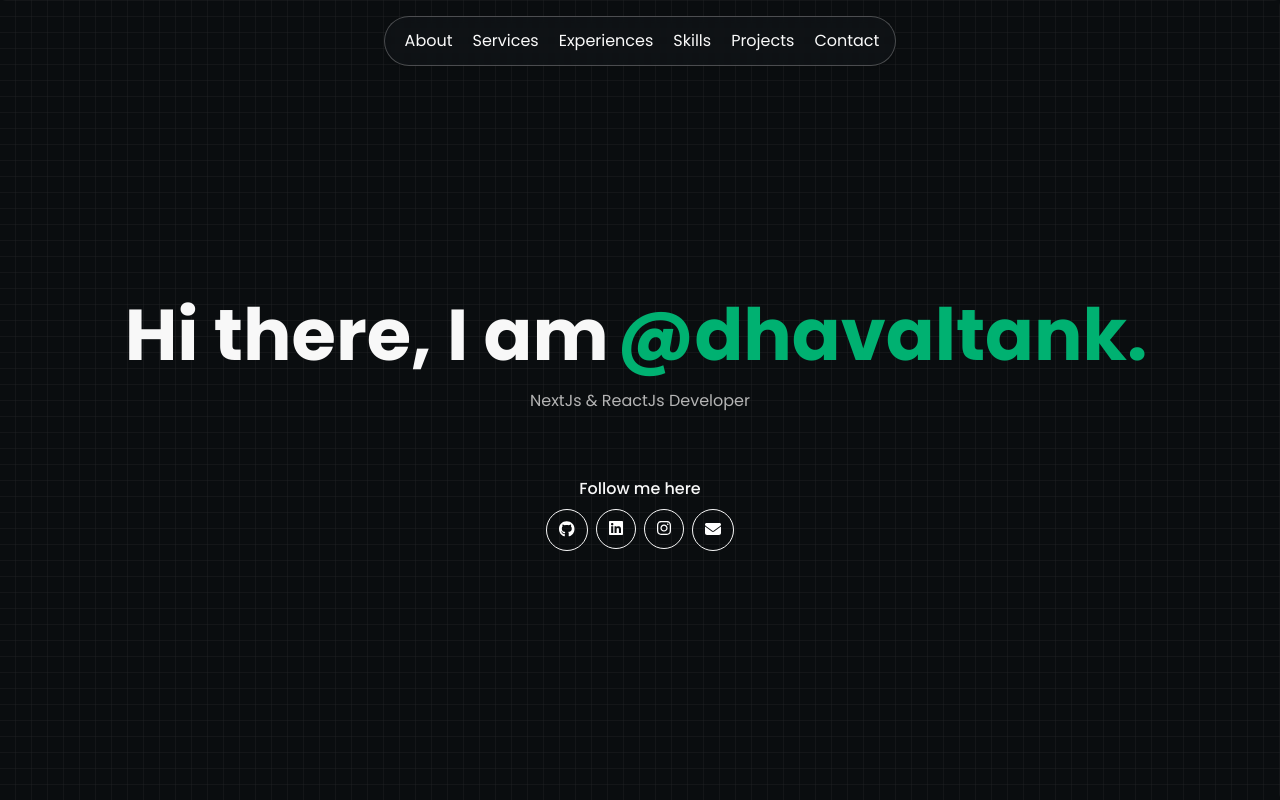
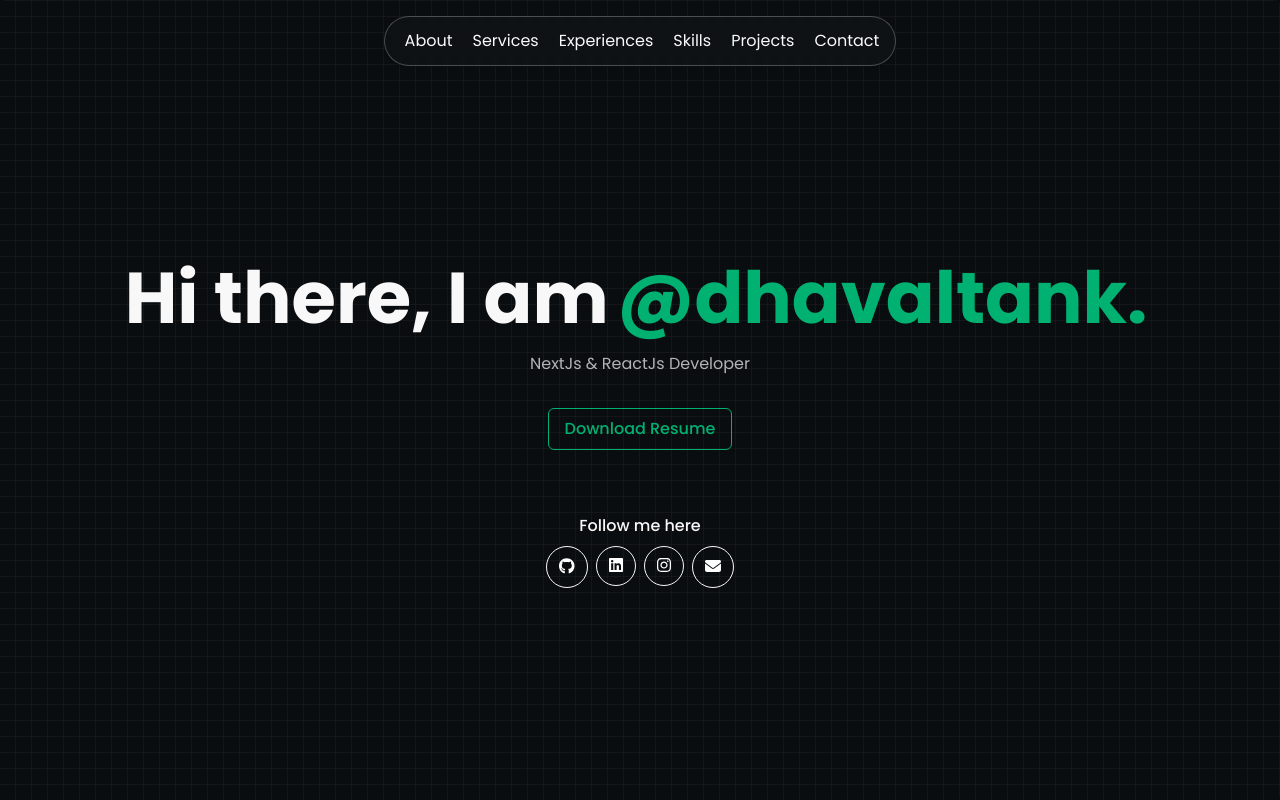
Before and after one commit to DhavalTank01/portfolio-nextjs, a Next.js app: page / in a window 1280 px wide. Shown: the top 800 px of the page. Built offline with nearby package versions, Linux system fonts and the light colour scheme; no server answers; what tailwindcss-debug-screens would draw is missing.

Commit message:
Add Resume Button

```diff
--- a/src/components/home/Section1.tsx
+++ b/src/components/home/Section1.tsx
@@ -6,6 +6,7 @@ import ResponsiveBox from "@/components/core/ResponsiveBox";
 import Row from "@/components/core/Row";
 import { FlipWords } from "@/components/common/FlipWords";
 import socialLinks from "@/data/socialLinks";
+import ResumeButton from "./ui/ResumeButton";
 
 const HomeSection1 = ({ id }: Readonly<{ id: string }>) => {
   return (
@@ -27,6 +28,10 @@ const HomeSection1 = ({ id }: Readonly<{ id: string }>) => {
           <p className="text-sm/normal md:text-base/normal dark:text-[var(--textColorLight)] text-[var(--textColorLight)]">
             NextJs & ReactJs Developer
           </p>
+
+          <div className="mt-8 flex justify-center">
+            <ResumeButton />
+          </div>
         </Column>
 
         <div className="mt-12 lg:mt-16 w-full flex flex-col items-center">
```
